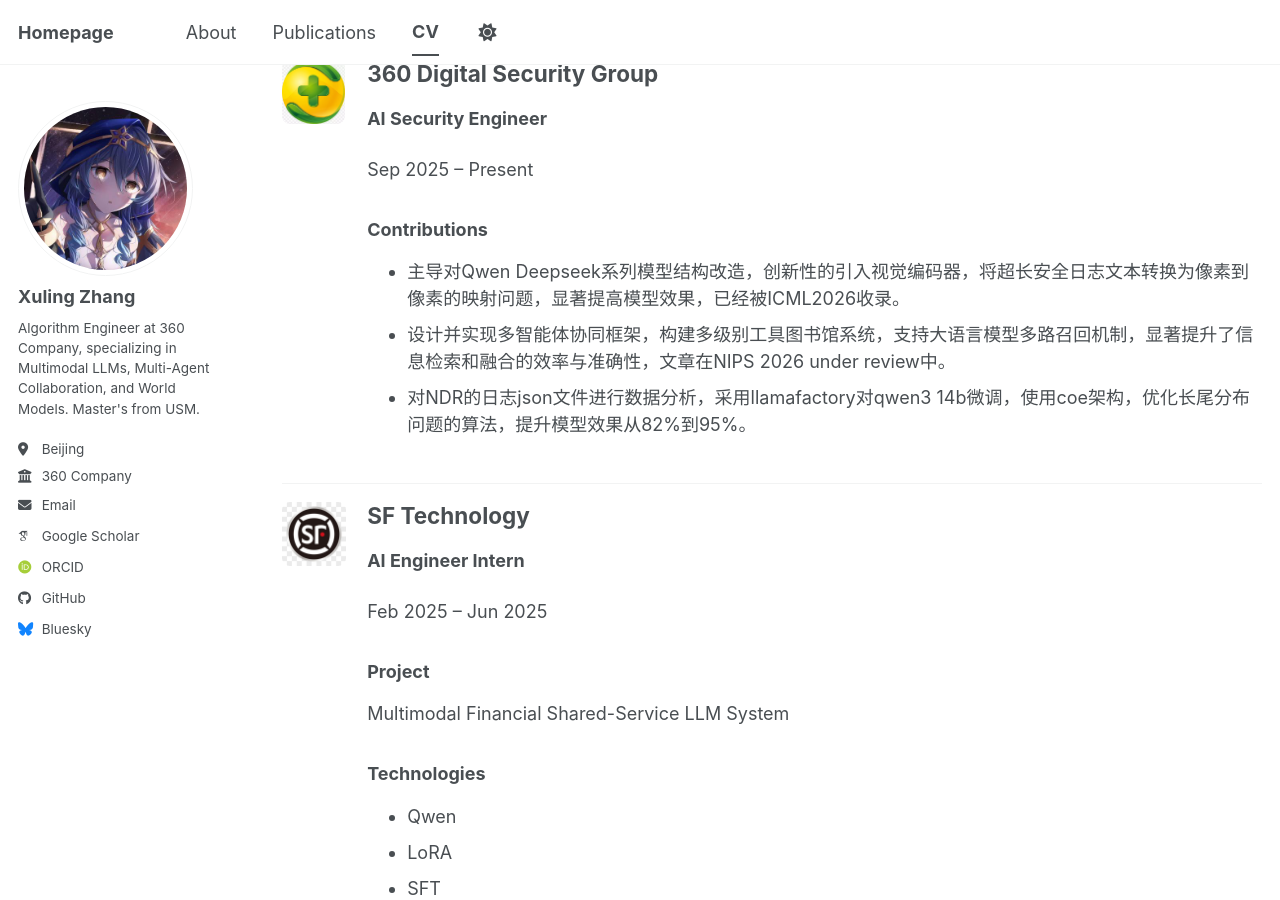
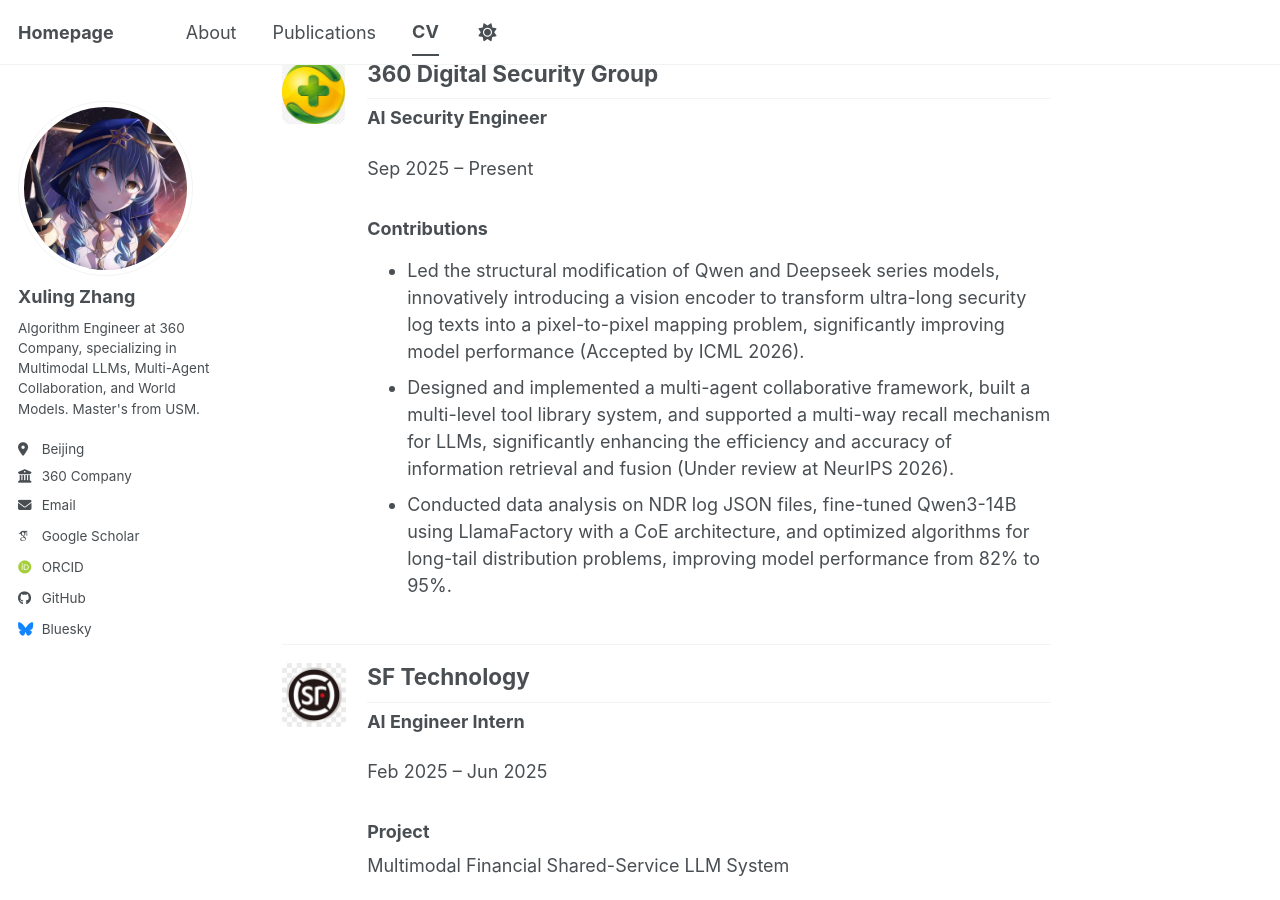
Before and after one commit to ryanskytree/homepage, a Jekyll site: the page built from _pages/cv.md, in a window 1280 px wide and 900 px high, scrolled down 1165 px. Built offline with Jekyll 4.4.1, drawn with Linux system fonts in a browser that asks for light colours; some web fonts are replaced; a script bundle is joined from its source files by our own code; library files that are not in the unit come from our copies; some of the changed text lies outside the part shown.

Commit message:
Update CV: Translate 360 experience to English, fix layout for TOC, and update HKUST logo in about page

```diff
--- a/_data/cv.json
+++ b/_data/cv.json
@@ -34,9 +34,9 @@
       "endDate": "Present",
       "summary": "AI Security Engineer",
       "highlights": [
-        "主导对Qwen Deepseek系列模型结构改造，创新性的引入视觉编码器，将超长安全日志文本转换为像素到像素的映射问题，显著提高模型效果，已经被ICML2026收录。",
-        "设计并实现多智能体协同框架，构建多级别工具图书馆系统，支持大语言模型多路召回机制，显著提升了信息检索和融合的效率与准确性，文章在NIPS 2026 under review中。",
-        "对NDR的日志json文件进行数据分析，采用llamafactory对qwen3 14b微调，使用coe架构，优化长尾分布问题的算法，提升模型效果从82%到95%。"
+        "Led the structural modification of Qwen and Deepseek series models, innovatively introducing a vision encoder to transform ultra-long security log texts into a pixel-to-pixel mapping problem, significantly improving model performance (Accepted by ICML 2026).",
+        "Designed and implemented a multi-agent collaborative framework, built a multi-level tool library system, and supported a multi-way recall mechanism for LLMs, significantly enhancing the efficiency and accuracy of information retrieval and fusion (Under review at NeurIPS 2026).",
+        "Conducted data analysis on NDR log JSON files, fine-tuned Qwen3-14B using LlamaFactory with a CoE architecture, and optimized algorithms for long-tail distribution problems, improving model performance from 82% to 95%."
       ],
       "logo": "/images/logos/360_logo.png"
     },
--- a/_pages/cv.md
+++ b/_pages/cv.md
@@ -118,9 +118,9 @@ toc_sticky: true
     <p>Sep 2025 – Present</p>
     <h3>Contributions</h3>
     <ul>
-      <li>主导对Qwen Deepseek系列模型结构改造，创新性的引入视觉编码器，将超长安全日志文本转换为像素到像素的映射问题，显著提高模型效果，已经被ICML2026收录。</li>
-      <li>设计并实现多智能体协同框架，构建多级别工具图书馆系统，支持大语言模型多路召回机制，显著提升了信息检索和融合的效率与准确性，文章在NIPS 2026 under review中。</li>
-      <li>对NDR的日志json文件进行数据分析，采用llamafactory对qwen3 14b微调，使用coe架构，优化长尾分布问题的算法，提升模型效果从82%到95%。</li>
+      <li>Led the structural modification of Qwen and Deepseek series models, innovatively introducing a vision encoder to transform ultra-long security log texts into a pixel-to-pixel mapping problem, significantly improving model performance (Accepted by ICML 2026).</li>
+      <li>Designed and implemented a multi-agent collaborative framework, built a multi-level tool library system, and supported a multi-way recall mechanism for LLMs, significantly enhancing the efficiency and accuracy of information retrieval and fusion (Under review at NeurIPS 2026).</li>
+      <li>Conducted data analysis on NDR log JSON files, fine-tuned Qwen3-14B using LlamaFactory with a CoE architecture, and optimized algorithms for long-tail distribution problems, improving model performance from 82% to 95%.</li>
     </ul>
   </div>
 </div>
```
Also changed, not shown: other parts of _pages/cv.md (+1 -1 lines), _pages/about.md (+1 -1 lines).
